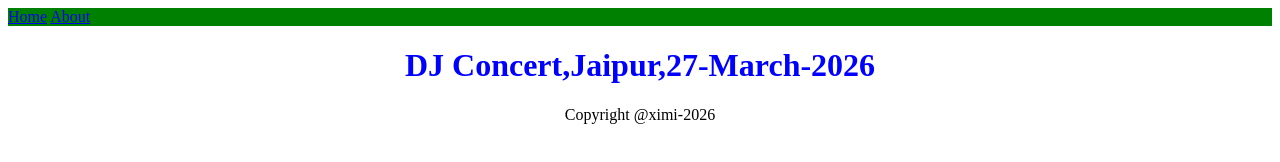
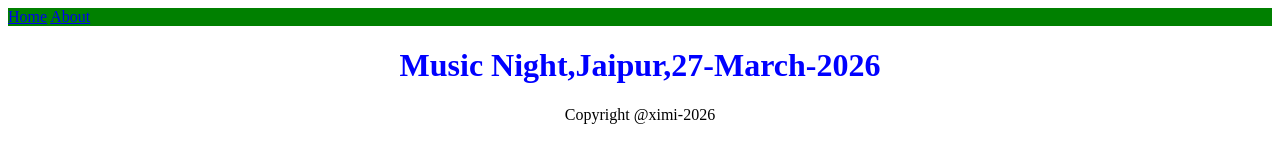
Before and after one commit to Prithvi-080104/webScraping, a plain HTML site: page index.html in a window 1280 px wide. Drawn offline with Linux system fonts and the light colour scheme.

Commit message:
Update index.html

```diff
--- a/index.html
+++ b/index.html
@@ -9,7 +9,7 @@
     <a href="#">Home</a>
     <a href="#">About</a>
   </nav>
-  <h1 style="color: blue;text-align: center;" id="cityevent">DJ Concert,Jaipur,27-March-2026</h1>
+  <h1 style="color: blue;text-align: center;" id="cityevent">Music Night,Jaipur,27-March-2026</h1>
   <p style="text-align: center" >Copyright @ximi-2026</p>
 </body>
 </html>
```
